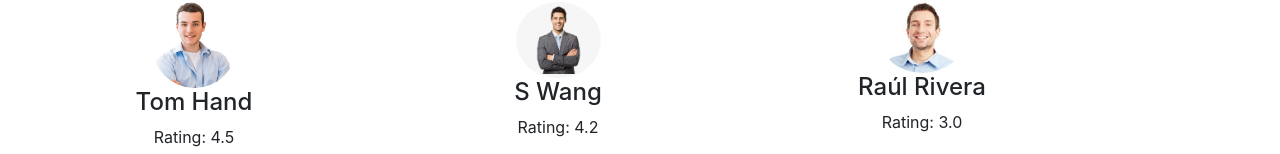
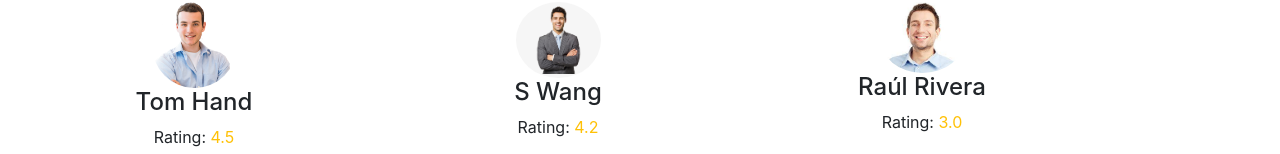
Before and after one commit to rashidul191/product-analysis-website, a React (Create React App) app: page /home in a window 1280 px wide. Shown: the part 642-796 px from the top of the page. Built offline with nearby package versions, Linux system fonts and the light colour scheme.

Commit message:
edit rating text color

```diff
--- a/src/components/ReviewDetails/ReviewDetails.js
+++ b/src/components/ReviewDetails/ReviewDetails.js
@@ -10,7 +10,9 @@ const ReviewDetails = (props) => {
         alt=""
       />
       <h4>{name}</h4>
-      <p>Rating: {rating}</p>
+      <p>
+        Rating: <span className="text-warning">{rating}</span>
+      </p>
       <p>{review}</p>
     </div>
   );
```
